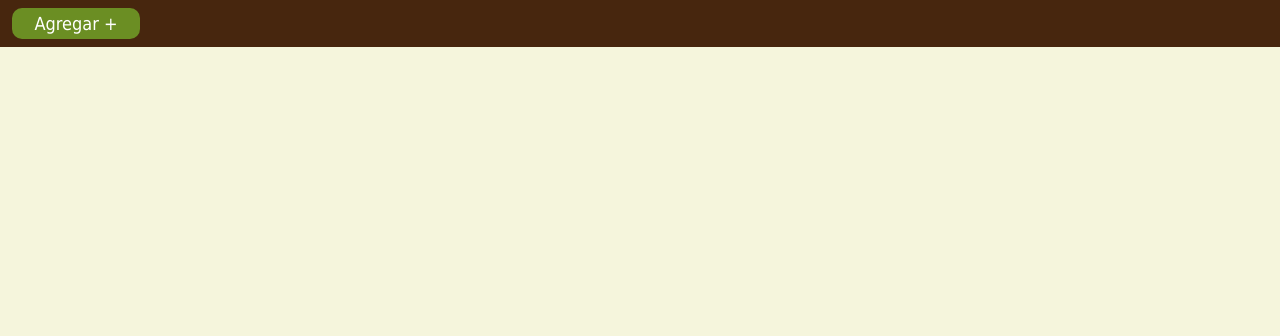
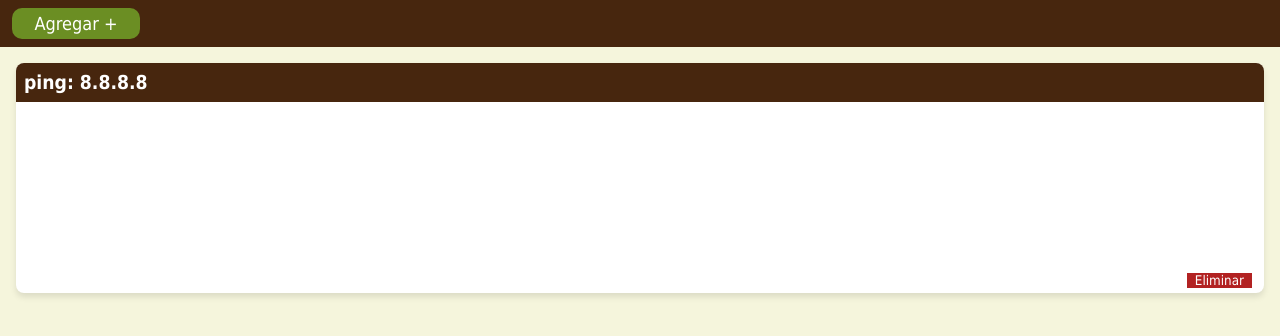
Before and after one commit to AlusheDePelushe/WebMultimedia, a website: page index.html in a window 1280 px wide. Drawn offline with Linux system fonts and the light colour scheme.

Commit message:
Comenzando a trabajar en las funciones

```diff
--- a/assets/js/main.js
+++ b/assets/js/main.js
@@ -1,9 +1,9 @@
-
 const addButton = document.querySelector('.add_button');
-let tarjeta = 0;
+let tarjeta = 1;
 
 addButton.addEventListener('click', async () => {
   const ip = prompt("Introduce la dirección IP del dispositivo:");
+
   if (ip) {
     // 1️⃣ Insertar primero la tarjeta desde el partial
     const response = await fetch("partials/card.html");
--- a/index.html
+++ b/index.html
@@ -7,7 +7,7 @@
     <meta name='viewport' content='width=device-width, initial-scale=1'>
     <link rel='stylesheet' type='text/css' media='screen' href='assets/css/main.css'>
     <script src='assets/js/main.js'defer></script>
-    <script src='assets/js/index.js'defer></script>
+
 </head>
 <body>
     <div class="main-container">
@@ -17,7 +17,16 @@
 
         <div class="body_container">
 
+            <div class="chart_container">
+                <div class="chart_container_header">ping: 8.8.8.8</div>
+                <div class="chart_container_body">
+                    <canvas id="myChart"></canvas>
+                </div>
 
+                <div class="chart_container_footer">
+                    <button class="remove_button">Eliminar</button>
+                </div>
+            </div>
 
         </div>
 
--- a/package.json
+++ b/package.json
@@ -3,6 +3,7 @@
   "version": "1.0.0",
   "description": "Desarrollo de monitor de red",
   "main": "index.js",
+  "type": "module",
   "scripts": {
     "test": "echo \"Error: no test specified\" && exit 1"
   },
```
Also changed, not shown: index.js (+6 -1 lines).
